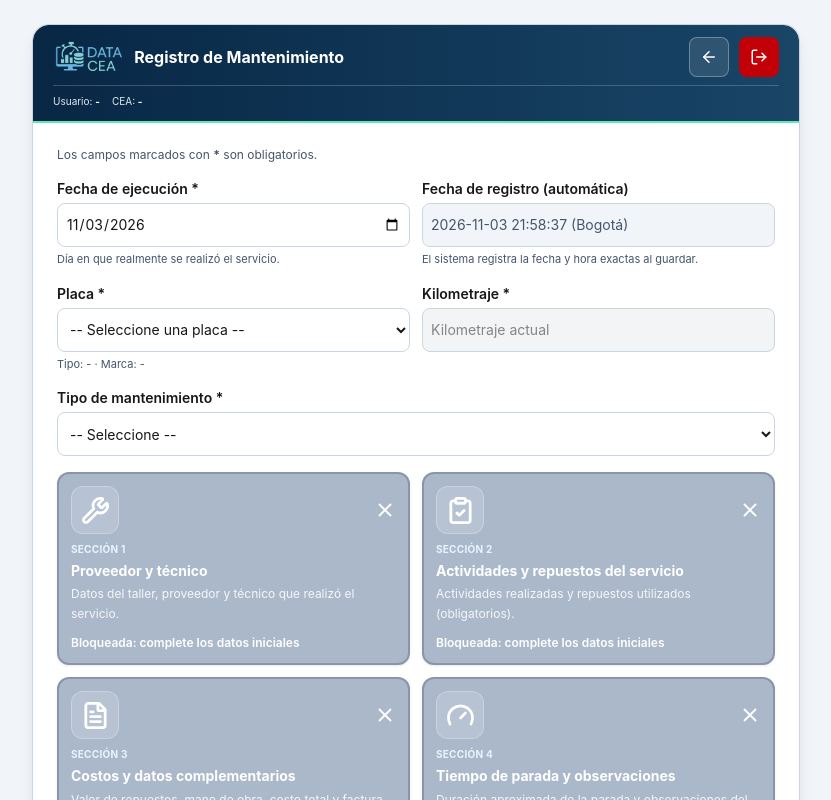
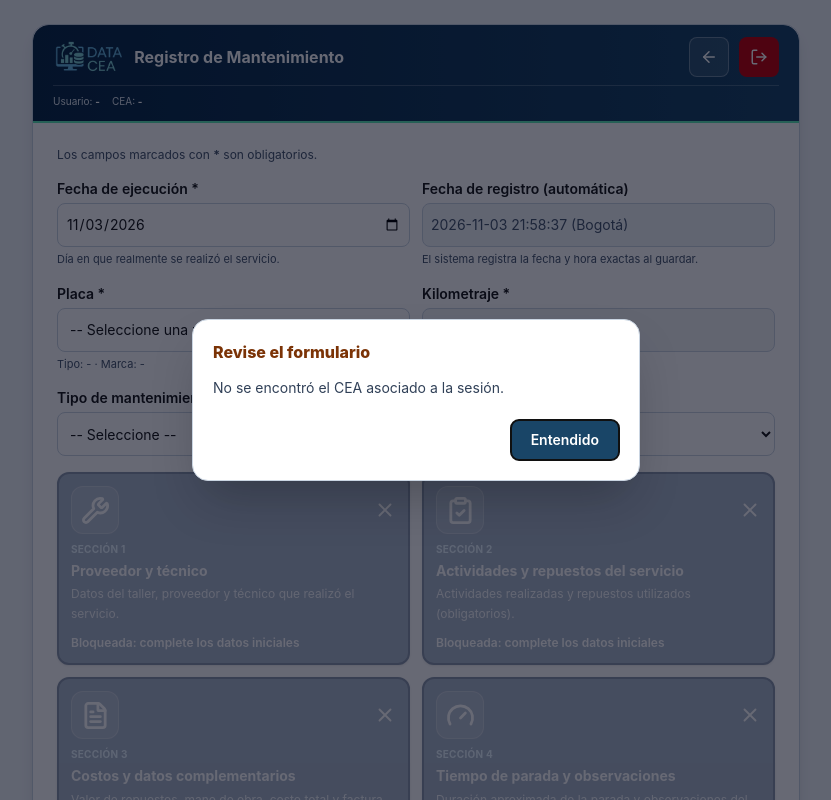
Before and after one commit to YulianoB/DATA-CEA, a Next.js app: page /instructor/practica/mantenimientos in a window 1280 px wide. Shown: the top 800 px of the page, without its empty margins (224-1055 px from the left). Built offline with nearby package versions, Linux system fonts and the light colour scheme; sample sign-in values are in the browser's storage.

Commit message:
fix(instructor): alertas modales de validación visibles sin Toast incluso con secciones abiertas

```diff
--- a/app/instructor/practica/mantenimientos/page.js
+++ b/app/instructor/practica/mantenimientos/page.js
@@ -1240,6 +1240,19 @@ export default function MantenimientosPage() {
       <div className="mx-auto w-full max-w-3xl overflow-hidden rounded-2xl border border-slate-300 bg-white shadow-lg">
         <EncabezadoPractica titulo="Registro de Mantenimiento" usuario={user.nombreCompleto || user.usuario} cea={user.nombreEmpresa} onRegresar={() => router.push('/instructor/practica')} onCerrarSesion={() => cerrarSesion(router)} />
         <main className="px-3 py-4 sm:px-6 sm:py-6">
+          {alertaFormulario && (
+            <div className="fixed inset-0 z-[220] flex items-center justify-center bg-slate-950/60 p-4" role="presentation">
+              <div role="alertdialog" aria-modal="true" aria-labelledby="alerta-mantenimiento-titulo" aria-describedby="alerta-mantenimiento-texto" className="w-full max-w-md rounded-2xl border border-slate-300 bg-white p-5 shadow-2xl">
+                <h3 id="alerta-mantenimiento-titulo" className={`text-base font-extrabold ${alertaFormulario.tipo === 'success' ? 'text-emerald-800' : alertaFormulario.tipo === 'info' ? 'text-blue-900' : 'text-amber-900'}`}>
+                  {alertaFormulario.tipo === 'success' ? 'Registro exitoso' : alertaFormulario.tipo === 'info' ? 'Información importante' : 'Revise el formulario'}
+                </h3>
+                <p id="alerta-mantenimiento-texto" className="mt-3 whitespace-pre-wrap text-sm leading-6 text-slate-700">{alertaFormulario.mensaje}</p>
+                <div className="mt-5 flex justify-end">
+                  <button type="button" autoFocus onClick={() => setAlertaFormulario(null)} className="min-h-10 rounded-lg bg-[#194567] px-5 py-2 text-sm font-semibold text-white">Entendido</button>
+                </div>
+              </div>
+            </div>
+          )}
           <p className="mb-4 text-xs text-slate-600">Los campos marcados con <b>*</b> son obligatorios.</p>
           <div className="mb-4 grid grid-cols-1 gap-3 sm:grid-cols-2">
             <div className="min-w-0">
@@ -1252,7 +1265,7 @@ export default function MantenimientosPage() {
                   setModalKm(null)
                   if (kilometraje && placa) {
                     setKilometraje('')
-                    toast.info('Ingrese nuevamente el kilometraje para validarlo según la fecha de ejecución.')
+                    avisar('Ingrese nuevamente el kilometraje para validarlo según la fecha de ejecución.', 'info')
                   }
                 }}
                 className="min-h-11 w-full rounded-lg border border-slate-300 p-2 text-sm" />
@@ -1371,15 +1384,8 @@ export default function MantenimientosPage() {
             <TarjetaSeccionMantenimiento numero={3} disabled={!tarjetasHabilitadas} titulo="Costos y datos complementarios" descripcion="Valor de repuestos, mano de obra, costo total y factura." completada={Boolean(valorRepuestosStr || valorManoObraStr || factura)} onClick={() => { if (tarjetasHabilitadas) setSeccionAbierta(3) }} />
             <TarjetaSeccionMantenimiento numero={4} disabled={!tarjetasHabilitadas} titulo="Tiempo de parada y observaciones" descripcion="Duración aproximada de la parada y observaciones del servicio." completada={Boolean(tpValor || observaciones)} onClick={() => { if (tarjetasHabilitadas) setSeccionAbierta(4) }} />
           </div>
-          {alertaFormulario && (
-            <div role="alert" aria-live="assertive" className={`mb-3 rounded-xl border px-4 py-3 text-sm font-semibold ${alertaFormulario.tipo === 'success' ? 'border-emerald-300 bg-emerald-50 text-emerald-900' : 'border-amber-300 bg-amber-50 text-amber-900'}`}>
-              <div className="flex items-start justify-between gap-3">
-                <span>{alertaFormulario.mensaje}</span>
-                <button type="button" aria-label="Cerrar alerta" onClick={() => setAlertaFormulario(null)} className="shrink-0 rounded border px-2 py-0.5">×</button>
-              </div>
-            </div>
-          )}
           <AccionesModuloPractica onGuardar={registrar} puedeGuardar={!guardando} guardando={guardando} textoGuardar="Registrar Mantenimiento" />
+          <p className="mt-2 text-center text-[11px] text-slate-600">Si faltan datos obligatorios, al pulsar Registrar mantenimiento se mostrará una alerta con lo que debe completar.</p>
         {seccionAbierta === 1 && (
           <ModalSeccionMantenimiento numero={1} titulo="Proveedor y técnico" onCerrar={continuarSeccionProveedor} onCancelar={cancelarSeccionProveedor} onContinuar={continuarSeccionProveedor}>
             <div className="rounded-lg border border-slate-300 bg-slate-50 p-3 text-xs text-slate-700">
```
